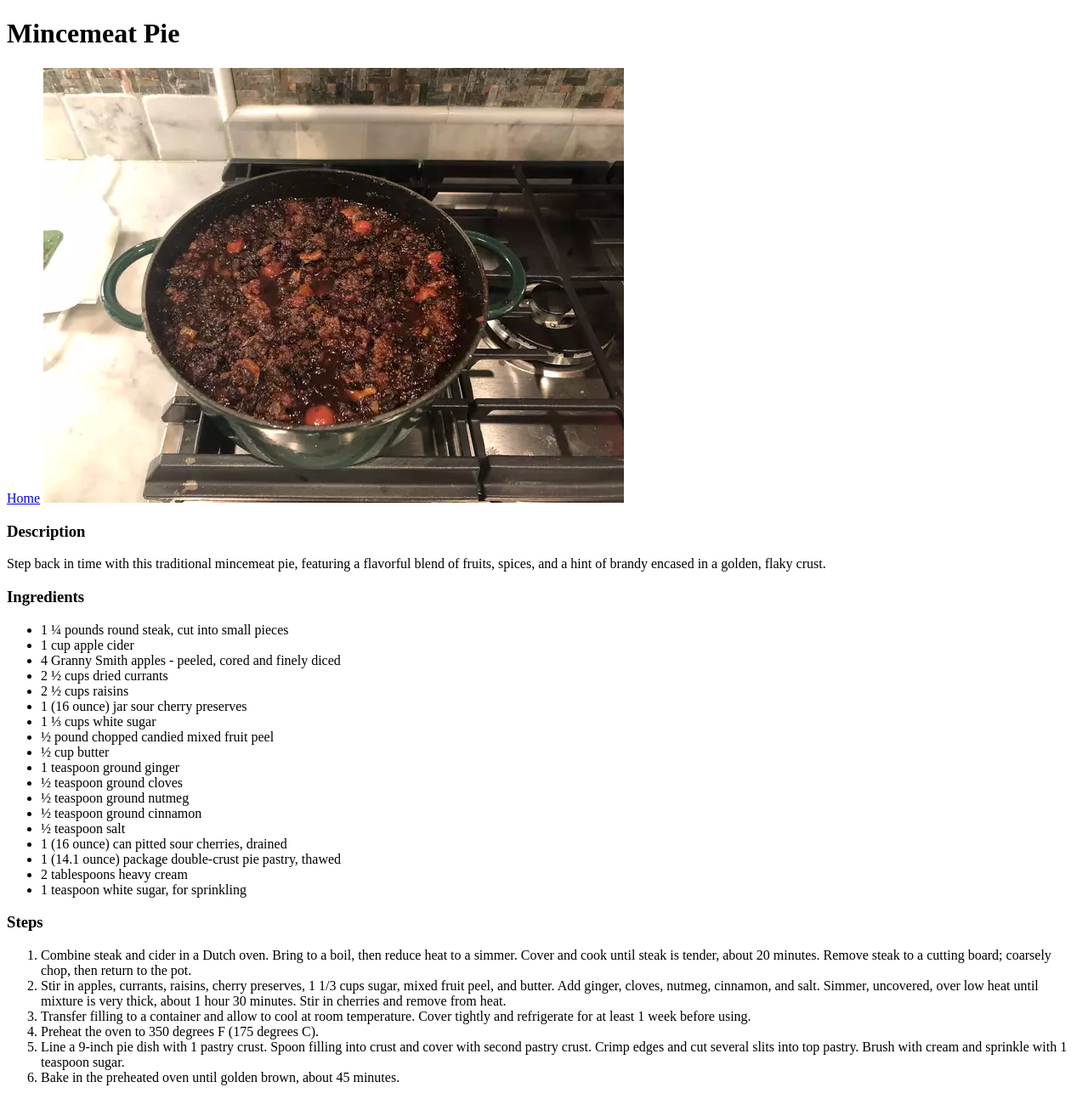
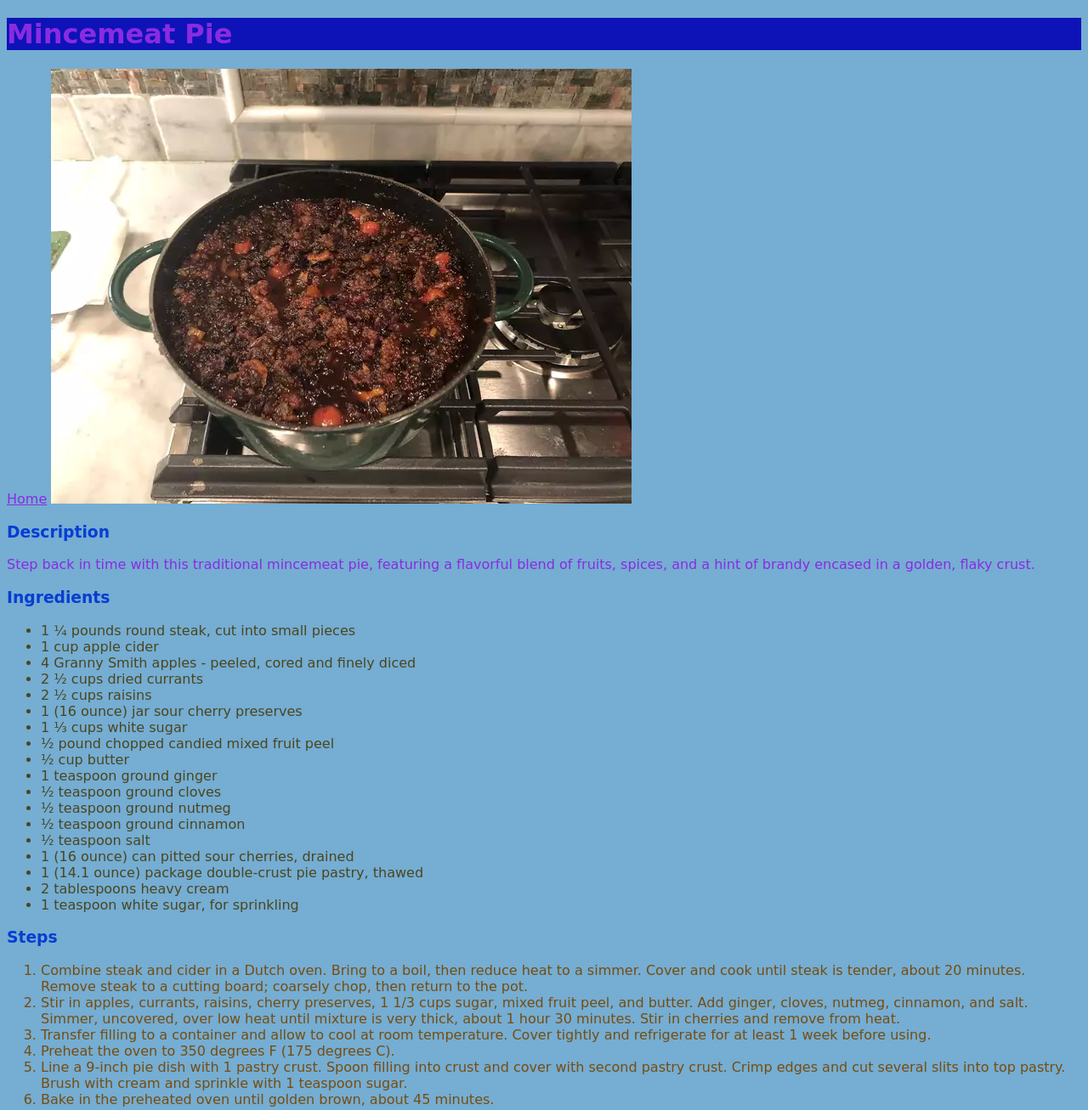
Before and after one commit to kdgreenaway/odin-recipes, a plain HTML site: page recipes/mincemeat-pie.html in a window 1280 px wide. Shown: the whole page at 85% size. Drawn offline with Linux system fonts and the light colour scheme.

Commit message:
Add css stylesheet to webpage

```diff
--- a/recipes/mincemeat-pie.html
+++ b/recipes/mincemeat-pie.html
@@ -3,12 +3,13 @@
     <head>
         <meta charset="UTF-8">
         <title>Mincemeat Pie</title>
+        <link rel="stylesheet" href="../styles.css">
     </head>
 
     <body>
-        <h1>Mincemeat Pie</h1>
+        <h1 class="A">Mincemeat Pie</h1>
 
-        <a href="../index.html">Home</a>
+        <a class="a" href="../index.html">Home</a>
         <img src="../images/mincemeat.webp">
         <h3>Description</h3>
         <p>Step back in time with this traditional mincemeat pie, featuring a flavorful blend of fruits, spices, and a hint of brandy encased in a golden, flaky crust.</p>
--- /dev/null
+++ b/styles.css
@@ -0,0 +1,29 @@
+h1 {
+    color: blueviolet;
+    background-color: rgba(4, 4, 180, 0.904);
+}
+
+h3 {
+    color: rgb(7, 61, 209);
+}
+
+p {
+    color: blueviolet;
+}
+
+ul {
+    color: rgb(75, 70, 29);
+}
+
+ol {
+    color: rgb(119, 77, 14);
+}
+
+* {
+    background: rgb(117, 173, 211);
+    font-family:  cursive;
+}
+
+.a {
+    color: blueviolet;
+}
```
Also changed, not shown: index.html (+1 -0 lines), recipes/real-poutine.html (+2 -1 lines), recipes/seafood-chowder.html (+2 -1 lines).
